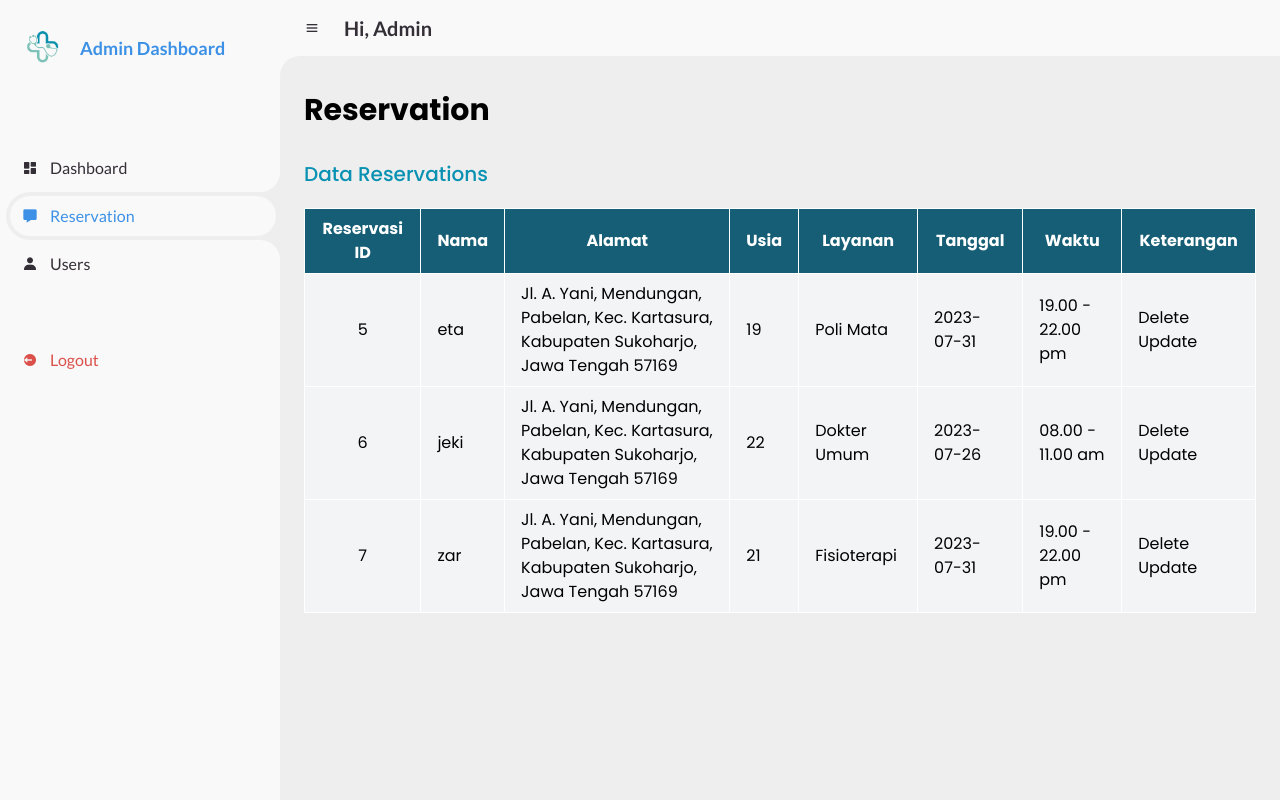
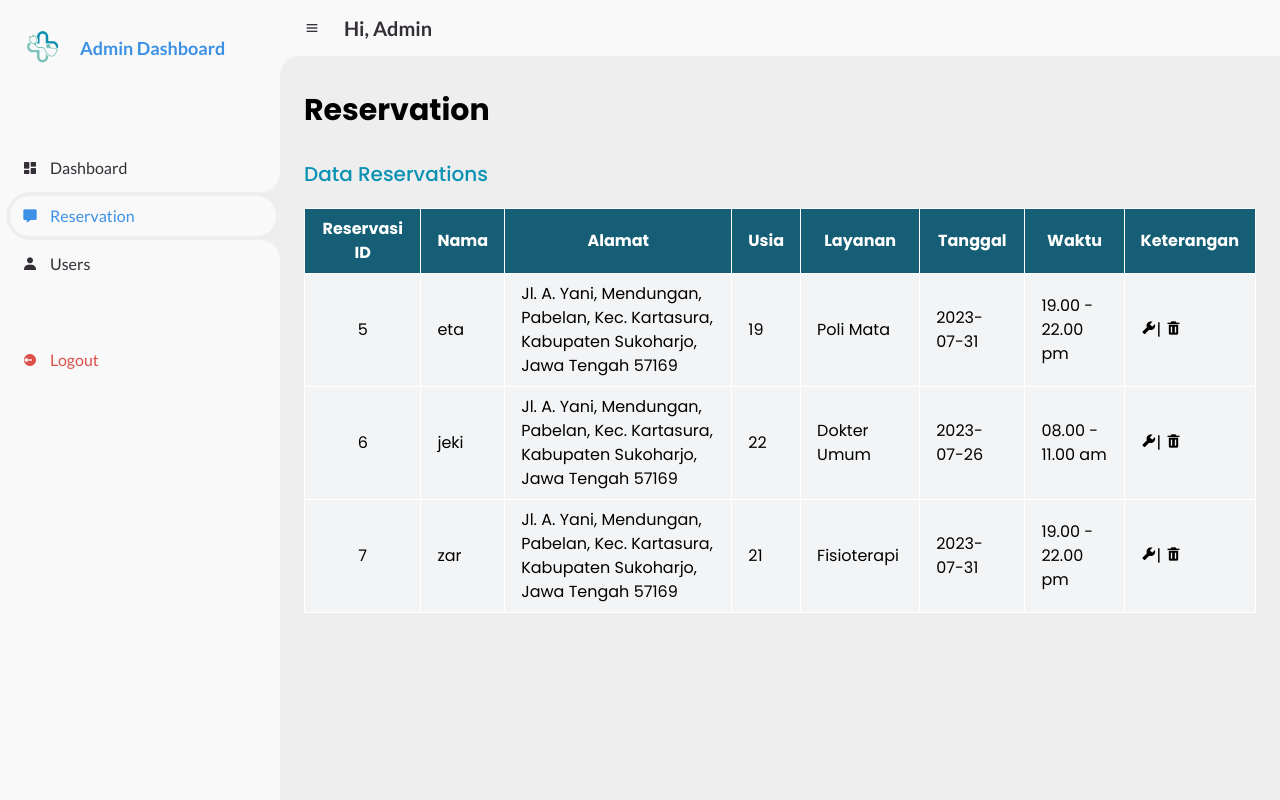
Before and after one commit to maretaeta/hospital, a PHP site: page /admin_listReservasi.php in a window 1280 px wide. Run offline with PHP 8.4, Linux system fonts and the light colour scheme; data comes from the database, SQL or seed files in the repository; some libraries are stand-ins or nearby versions.

Commit message:
change icon update & delete

```diff
--- a/admin_listReservasi.php
+++ b/admin_listReservasi.php
@@ -6,6 +6,7 @@
 	<meta name="viewport" content="width=device-width, initial-scale=1.0">
 
 	<link href='https://unpkg.com/boxicons@2.0.9/css/boxicons.min.css' rel='stylesheet'>
+	<script src='https://kit.fontawesome.com/a076d05399.js' crossorigin='anonymous'></script>
 	<link rel="stylesheet" href="style.css">
 
 	<title>Admin Dashboard</title>
@@ -141,8 +142,8 @@
                                 <td class='border border-white px-4 py-2'>" . $row['tanggal'] . "</td>
                                 <td class='border border-white px-4 py-2'>" . $row['waktu'] . "</td>
 									<td class='border border-white px-4 py-2'>
-    								<a href='admin_deleteReservation.php?reservasi_id=" . $row['reservasi_id'] . "' class='btn-delete'>Delete</a>
-    								<button onclick='openUpdateModal(" . $row['reservasi_id'] . ", \"" . $row['nama'] . "\", \"" . $row['alamat'] . "\", " . $row['usia'] . ", \"" . $row['layanan'] . "\", \"" . $row['tanggal'] . "\", \"" . $row['waktu'] . "\")' class='btn-update-modal'>Update</button>
+									<button onclick='openUpdateModal(" . $row['reservasi_id'] . ", \"" . $row['nama'] . "\", \"" . $row['alamat'] . "\", " . $row['usia'] . ", \"" . $row['layanan'] . "\", \"" . $row['tanggal'] . "\", \"" . $row['waktu'] . "\")' class='btn-update-modal'><i class='bx bxs-wrench'></i></button>|
+    								<a href='admin_deleteReservation.php?reservasi_id=" . $row['reservasi_id'] . "' class='btn-delete'><i class='bx bxs-trash'></i></a>
 								</td>
                             </tr>";
 							}
```
